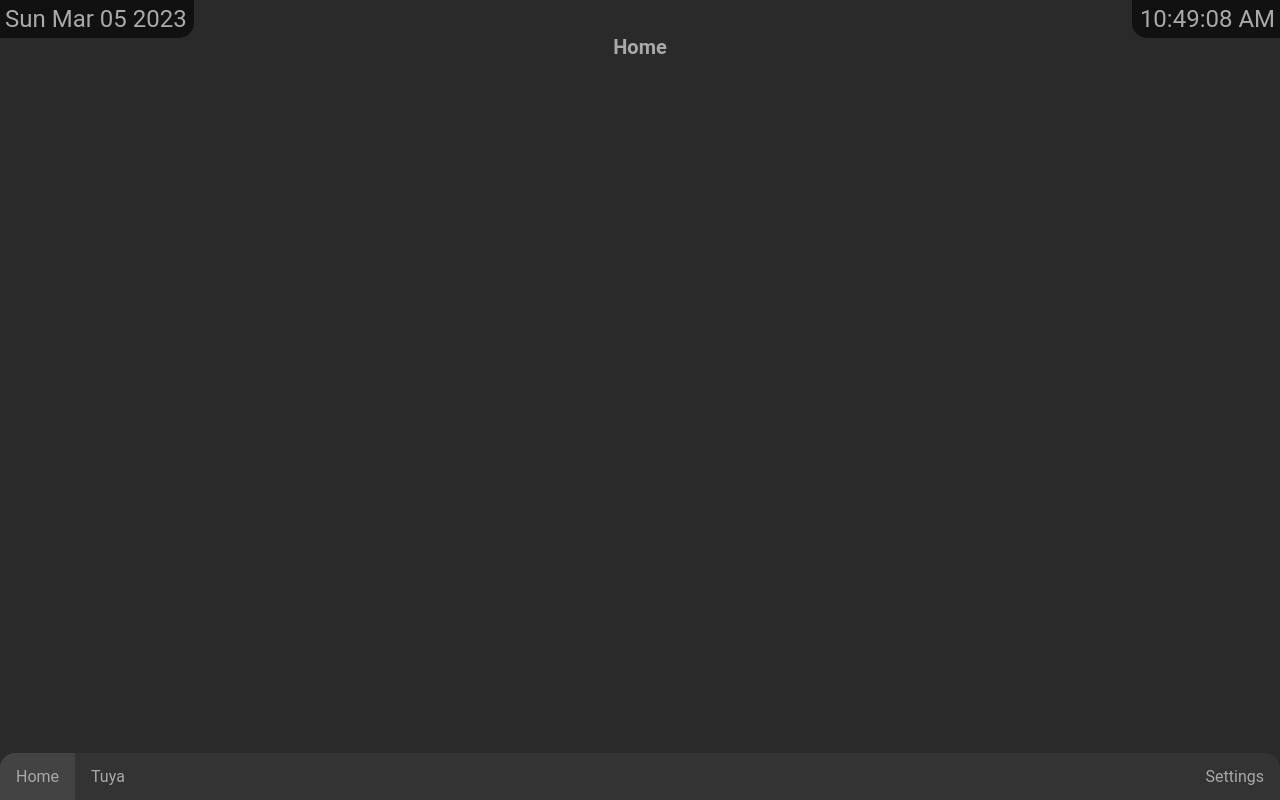
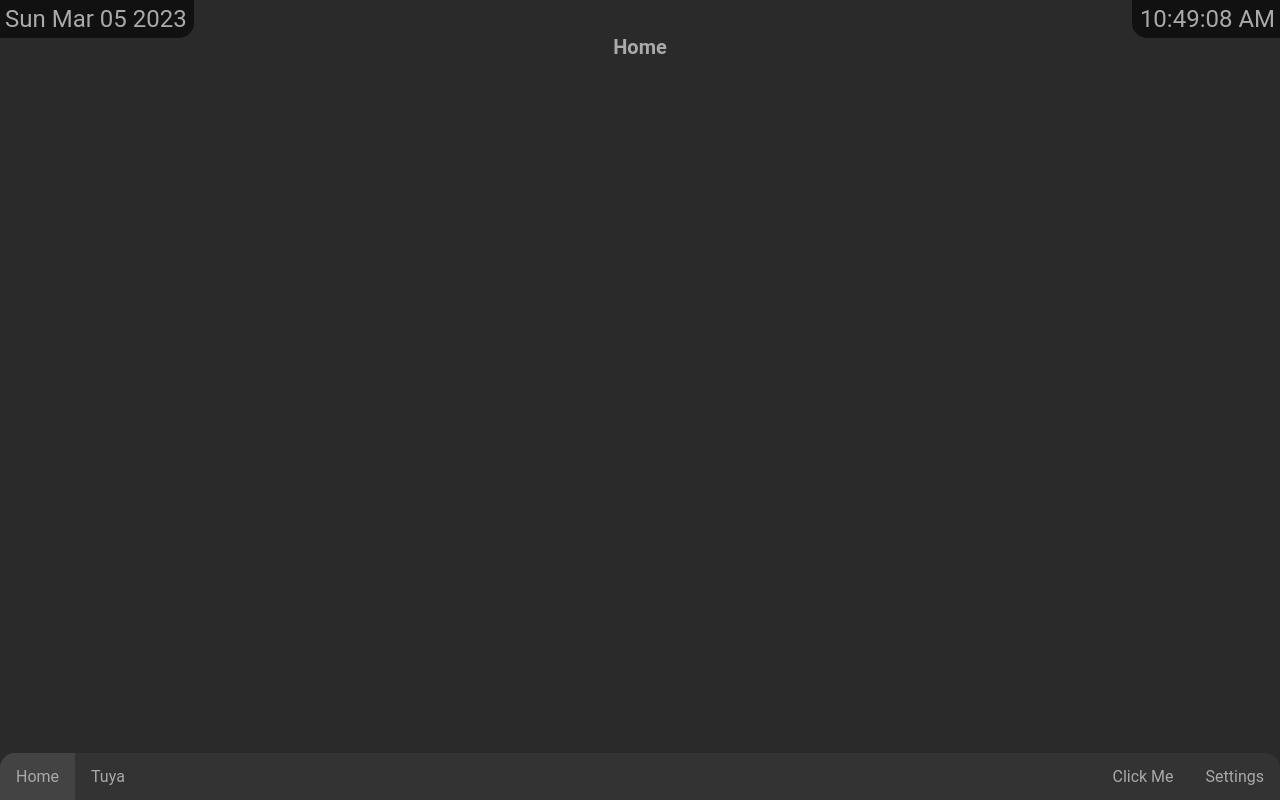
Before and after one commit to MrBell1/MrBell1.github.io, a website: page index.html in a window 1280 px wide. Drawn offline with nearby package versions, Linux system fonts and the light colour scheme.

Commit message:
Update index.html

```diff
--- a/index.html
+++ b/index.html
@@ -119,6 +119,7 @@
         <li><a class="active" onClick="SetPage('home',this)">Home</a></li>
         <li><a class="" onClick="SetPage('tuya',this)">Tuya</a></li>
         <li style="float:right;"><a onClick="SetPage('Settings',this)">Settings</a></li>
+        <li style="float:right;"><a onClick="alert('You Cute')">Click Me</a></li>
     </ul>
 </body>
 
```
